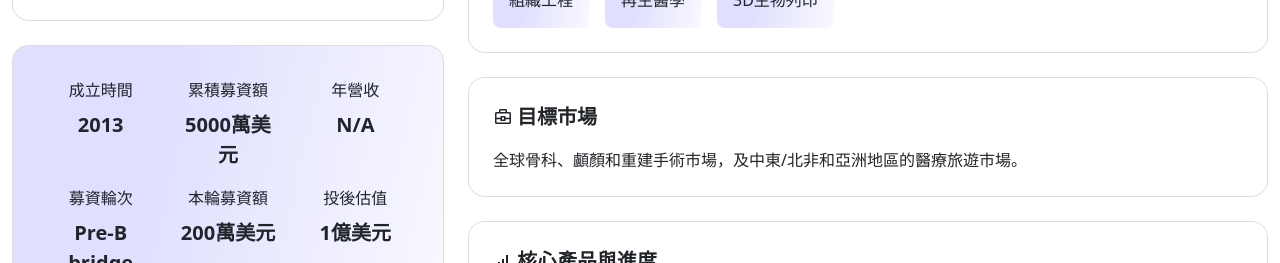
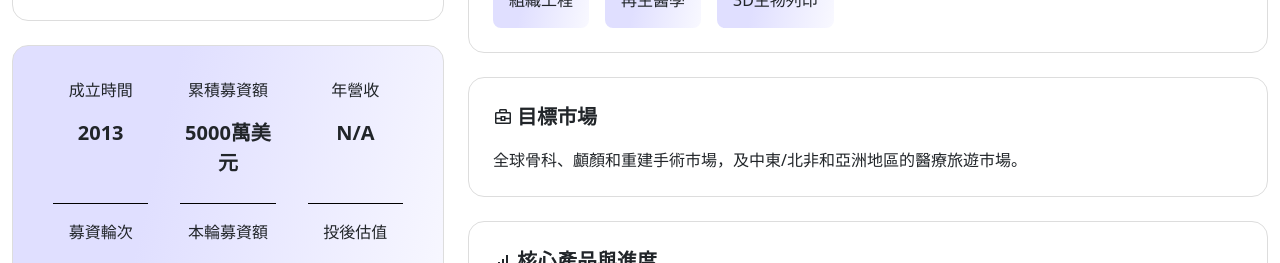
Before and after one commit to Astalsi401/medtex-team, a React (Vite) app: page / in a window 1280 px wide. Shown: the part 689-952 px from the top of the page. Built offline with nearby package versions, Linux system fonts and the light colour scheme.

Commit message:
fix: data fetch error handling

```diff
--- a/src/App.tsx
+++ b/src/App.tsx
@@ -14,11 +14,22 @@ import { Button } from "@components/Button";
 export const App: React.FC = () => {
   const dispatch = useAppDispatch();
   const loading = useAppSelector((state) => state.loading);
+  const error = useAppSelector((state) => state.error);
   useEffect(() => {
-    (async () => dispatch(setState({ loading: false, data: await getTeamInfo(getSearchParam("teamId") || "03", "zh") })))();
+    (async () => {
+      const data = await getTeamInfo(getSearchParam("teamId") || "03", "zh");
+      if (data.error) {
+        console.error(data.error);
+        dispatch(setState({ loading: false, error: data.error }));
+      } else {
+        dispatch(setState({ loading: false, data }));
+      }
+    })();
   }, []);
   return loading ? (
     <></>
+  ) : error ? (
+    <>{error}</>
   ) : (
     <>
       <Header />
--- a/src/assets/store.ts
+++ b/src/assets/store.ts
@@ -8,10 +8,12 @@ const stateSlice = createSlice({
     loading: true,
     teamId: "",
     data: {},
+    error: null,
   } as {
     loading: boolean;
     teamId: string;
     data: TeamInfo;
+    error: string | null;
   },
   reducers: {
     setState: (state: any, { payload }: PayloadAction<{ [key: string]: boolean | string | TeamInfo }>) => Object.keys(payload).forEach((key) => (state[key] = payload[key])),
--- a/src/assets/styles/main.scss
+++ b/src/assets/styles/main.scss
@@ -20,6 +20,15 @@
 
 .page-card {
   background-image: var(--Gradient_light);
+  & > div {
+    &:nth-child(1),
+    &:nth-child(2),
+    &:nth-child(3) {
+      div:last-child {
+        border-bottom: 1px solid black;
+      }
+    }
+  }
 }
 
 .page-btn {
--- a/src/assets/types.ts
+++ b/src/assets/types.ts
@@ -19,4 +19,5 @@ export type TeamInfo = {
   targetMarket: string;
   coreProducts: { name: string; type: string; progress: number; countries: string }[];
   milestones: string[];
+  error?: string;
 };
--- a/src/components/Card.tsx
+++ b/src/components/Card.tsx
@@ -14,8 +14,10 @@ export const Card: React.FC = ({}) => {
 };
 
 const CardInfo: React.FC<{ title: string; value: string }> = ({ title, value }) => (
-  <div className="col-4 px-2 px-sm-3">
+  <div className="col-4 d-flex flex-column px-2 px-sm-3">
     <div className="my-2">{title}</div>
-    <div className="my-2 fw-bold page-text-large">{value}</div>
+    <div className="my-2 fw-bold page-text-large flex-grow-1" style={{ minHeight: 86 }}>
+      {value}
+    </div>
   </div>
 );
--- a/src/components/CoreProducts.tsx
+++ b/src/components/CoreProducts.tsx
@@ -15,14 +15,15 @@ export const CoreProducts: React.FC = () => {
             <Cell key={colname} className="text-center page-text-white page-bg-third" children={colname} />
           ))}
         </Row>
-        {coreProducts.map(({ name, progress }) => (
+        {coreProducts.map(({ name, progress, countries }) => (
           <Row key={name} className="position-relative" style={{ "--progress": progress * 10 } as React.CSSProperties}>
             <Cell children={name} />
-            {Array(6)
+            {Array(5)
               .fill(0)
               .map((_, i) => (
                 <Cell key={`${name}-progress-${i}`} />
               ))}
+            <Cell children={countries} />
           </Row>
         ))}
       </div>
--- a/src/functions/index.ts
+++ b/src/functions/index.ts
@@ -7,7 +7,8 @@ class FetchData {
   post: (url: string, data?: any) => Promise<any>;
   constructor() {
     this.errorHandler = (error) => {
-      throw error;
+      console.error(error);
+      return { error: error.message };
     };
     this.fetchWrapper = (url, options) =>
       fetch(url, options)
```
